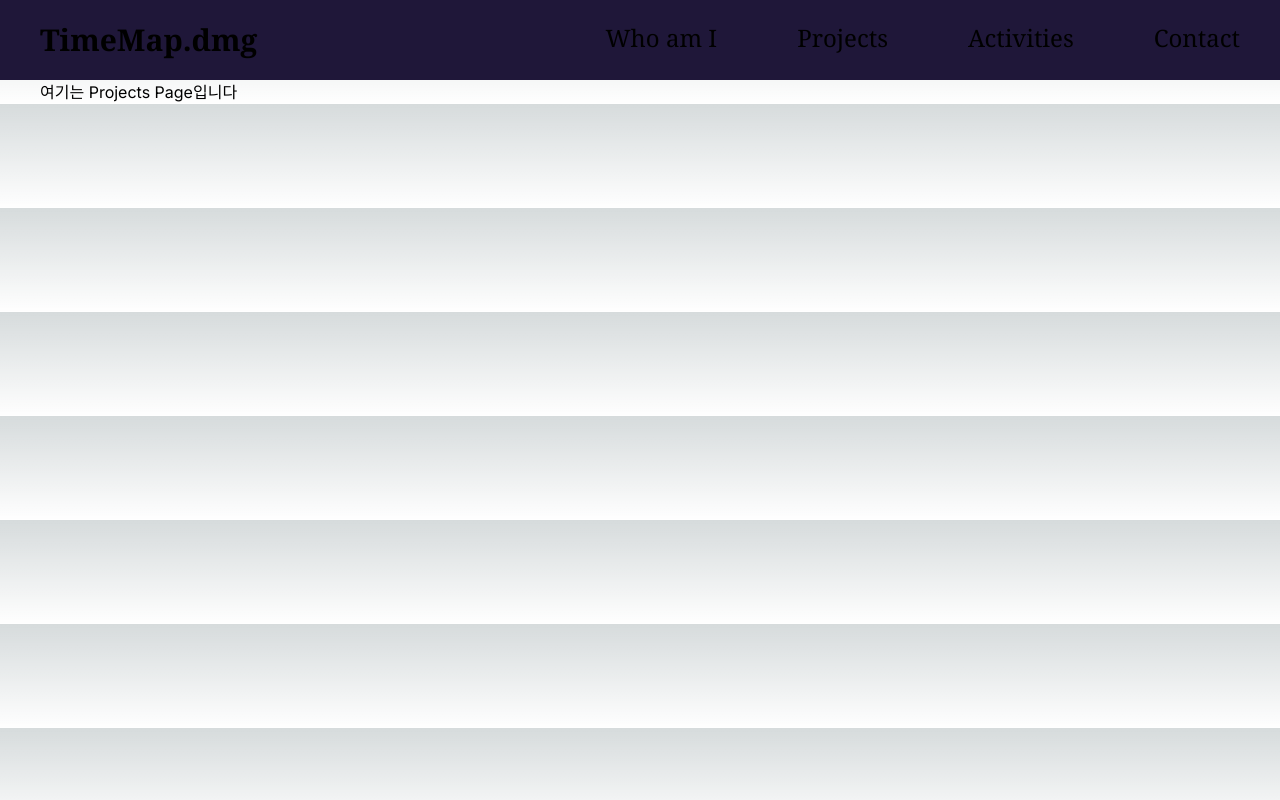
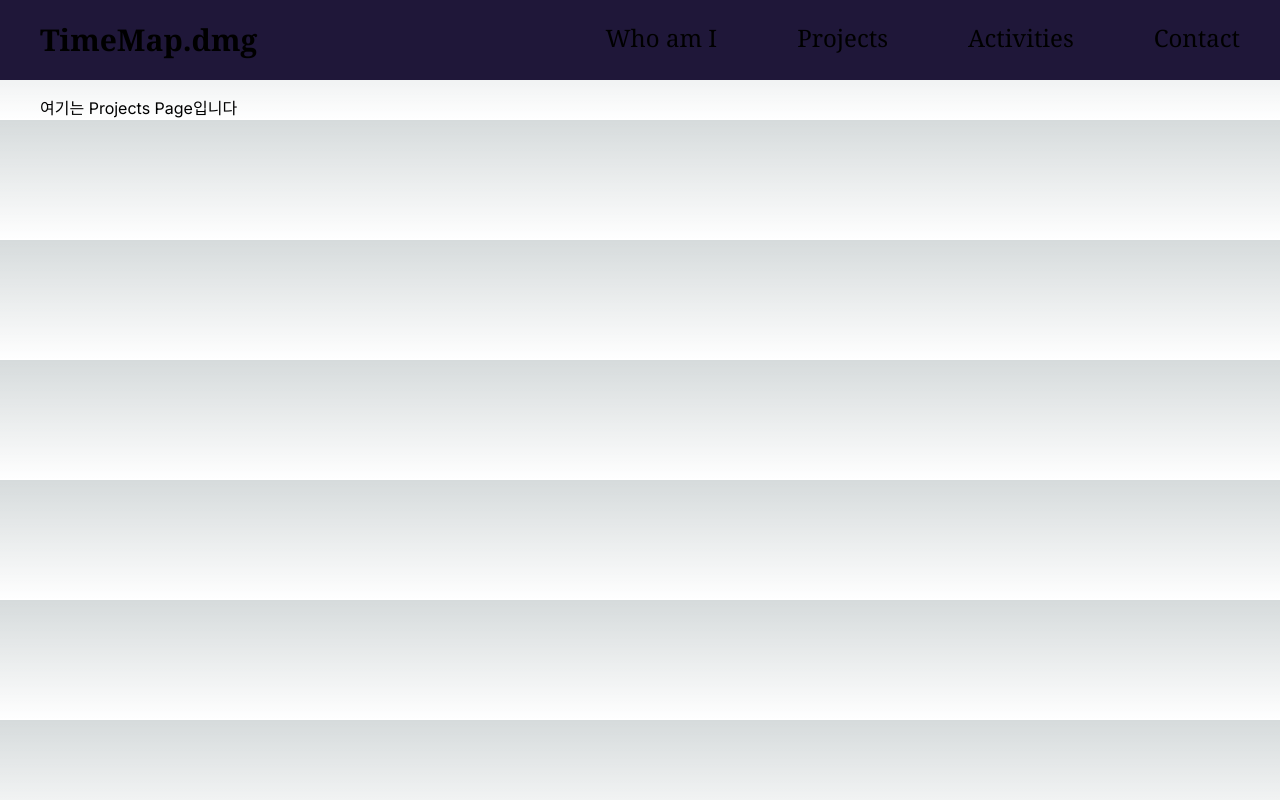
Before and after one commit to TMInstaller/time-map-dmg, a Next.js app: page /projects in a window 1280 px wide. Built offline with nearby package versions, Linux system fonts and the light colour scheme.

Commit message:
상단 마진 추가

```diff
--- a/src/app/(info)/activities/page.tsx
+++ b/src/app/(info)/activities/page.tsx
@@ -5,7 +5,7 @@ export default function Activities() {
     <>
       <Header />
       <div className='w-screen h-auto flex justify-center'>
-        <div className='grid max-w-content w-full'>여기는 Activities Page입니다</div>
+        <div className='grid max-w-content w-full mt-4'>여기는 Activities Page입니다</div>
       </div>
     </>
   )
--- a/src/app/(info)/contact/page.tsx
+++ b/src/app/(info)/contact/page.tsx
@@ -5,7 +5,7 @@ export default function Contact() {
     <>
       <Header />
       <div className='w-screen h-auto flex justify-center'>
-        <div className='grid max-w-content w-full'>여기는 Contact Page입니다</div>
+        <div className='grid max-w-content w-full mt-4'>여기는 Contact Page입니다</div>
       </div>
     </>
   )
--- a/src/app/(info)/projects/page.tsx
+++ b/src/app/(info)/projects/page.tsx
@@ -5,7 +5,7 @@ export default function Projects() {
     <>
       <Header />
       <div className='w-screen h-auto flex justify-center'>
-        <div className='grid max-w-content w-full'>여기는 Projects Page입니다</div>
+        <div className='grid max-w-content w-full mt-4'>여기는 Projects Page입니다</div>
       </div>
     </>
   )
--- a/src/app/(info)/whoami/page.tsx
+++ b/src/app/(info)/whoami/page.tsx
@@ -5,7 +5,7 @@ export default function WhoAmI() {
     <>
       <Header />
       <div className='w-screen h-auto flex justify-center'>
-        <div className='grid max-w-content w-full'>여기는 WhoAmI Page입니다</div>
+        <div className='grid max-w-content w-full mt-4'>여기는 WhoAmI Page입니다</div>
       </div>
     </>
   )
```
